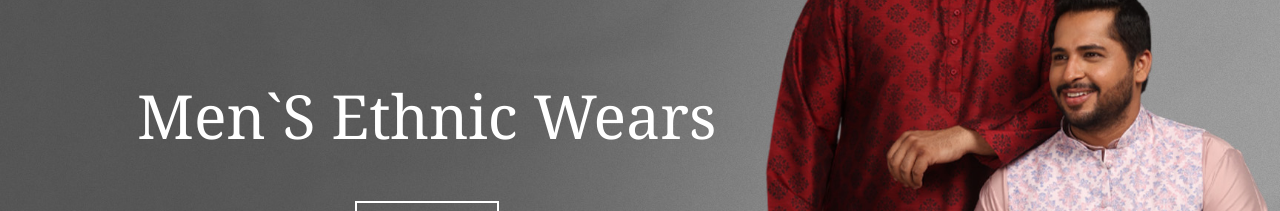
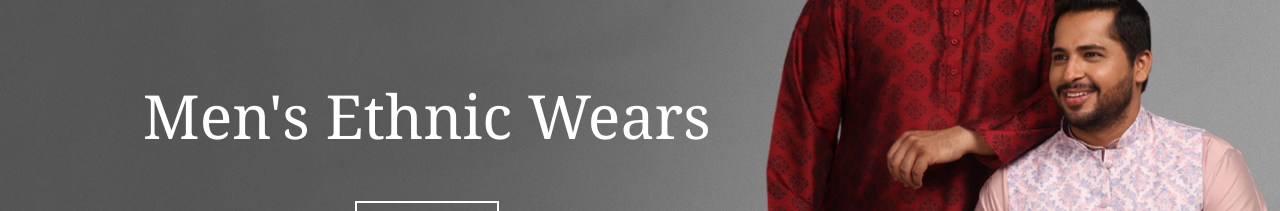
Before and after one commit to aayush-kumar-codes/sizeupp_frontend, a React (Vite) app: page / in a window 1280 px wide. Shown: the part 2660-2871 px from the top of the page. Built offline with nearby package versions, Linux system fonts and the light colour scheme; no server answers.

Commit message:
Fix typos in ShopNow component

```diff
--- a/src/components/HomeK/ShopNow.jsx
+++ b/src/components/HomeK/ShopNow.jsx
@@ -7,14 +7,14 @@ export default function ShopNow() {
       <>
 
         <Layout
-          Text="Men`s Ethnic Wears"
+          Text="Men's Ethnic Wears"
                 Image={banner6}
                 smImg={mobile4}
                 Orientation={false}
                 href={`/products?gender=56331b14-95bb-4d6f-8fbd-eaf228d25a27&category=db93ce20-7baf-4ebd-be17-89d1215a04c9&subcategory=7f342ad1-b316-40f0-841f-01ec0b31ffbb`}
         />
         <Layout
-          Text="Women`s Formal Wear"
+          Text="Women's Formal Wear"
                 Image={banner8}
                 smImg={mobile6}
                 Orientation={false}
@@ -55,7 +55,7 @@ const Layout = ({ Text, Image,smImg, Orientation,href }) => {
 
             </div>
             <div className='w-2/3 h-full flex flex-col md:justify-center justify-between items-center text-center z-10 gap-10 lg:p-0 py-16'>
-                <h1 className="font-normal lg:text-[3.8rem] capitalize font-serif text-white text-4xl">{Text}</h1>
+                <h1 className="font-normal lg:text-[3.8rem] font-serif text-white text-4xl">{Text}</h1>
                 <Link to={href}>
                 <button className="border-2 border-white text-white w-48 h-16 text-2xl md:w-36 md:h-12 md:text-lg sm:w-28 sm:h-8 sm:text-base">Shop Now</button>
 
```
